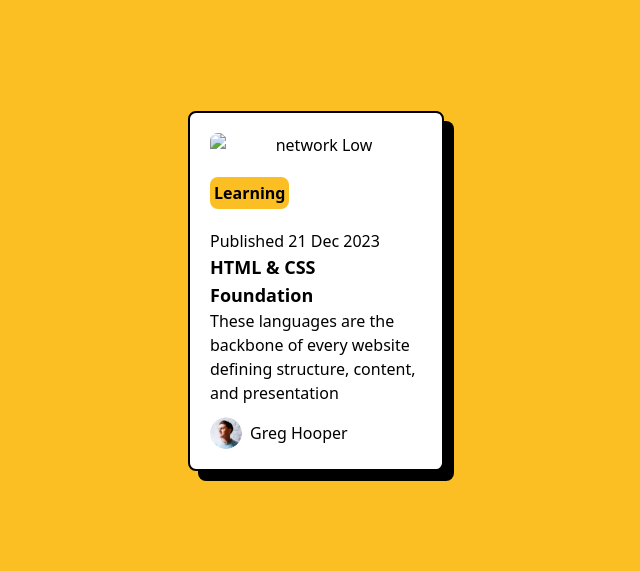
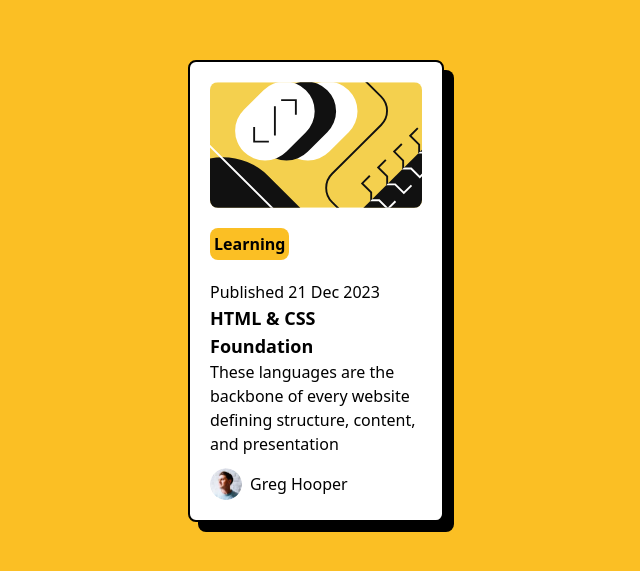
Before and after one commit to kirtankathiriya/frontend-prectice, a plain HTML site: page index.html in a window 1280 px wide. Shown: the part 109-680 px from the top of the page, without its empty margins (324-964 px from the left). Drawn offline with nearby package versions, Linux system fonts and the light colour scheme.

Commit message:
Update index.html

```diff
--- a/index.html
+++ b/index.html
@@ -18,7 +18,7 @@
     <div class="flex justify-center items-center h-screen">
         <div class="bg-white p-5 rounded-lg w-64 custom-border-shadow">
             <div class="text-center rounded-lg">
-                <img src="./illustration-article.svg" alt="network Low" class="rounded-lg">
+                <img src="./images/illustration-article.svg" alt="network Low" class="rounded-lg">
             </div>
             <button type="button" class="bg-yellow-400 mt-5 p-1 rounded-lg font-semibold">Learning</button>
             <p class="mt-5">Published 21 Dec 2023</p>
```
